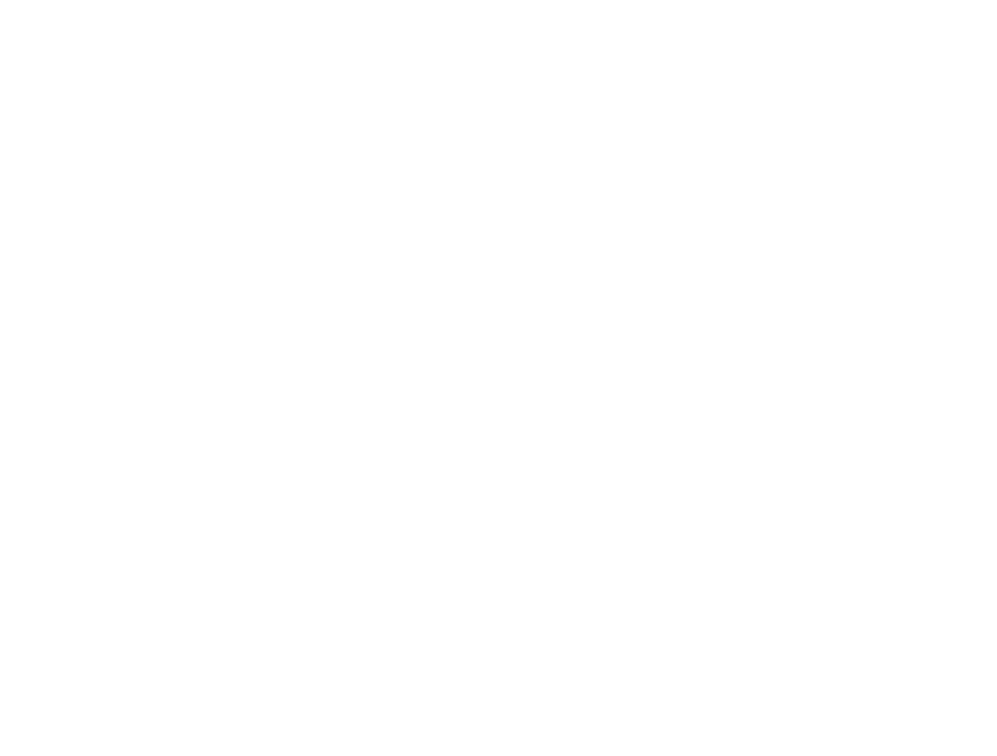
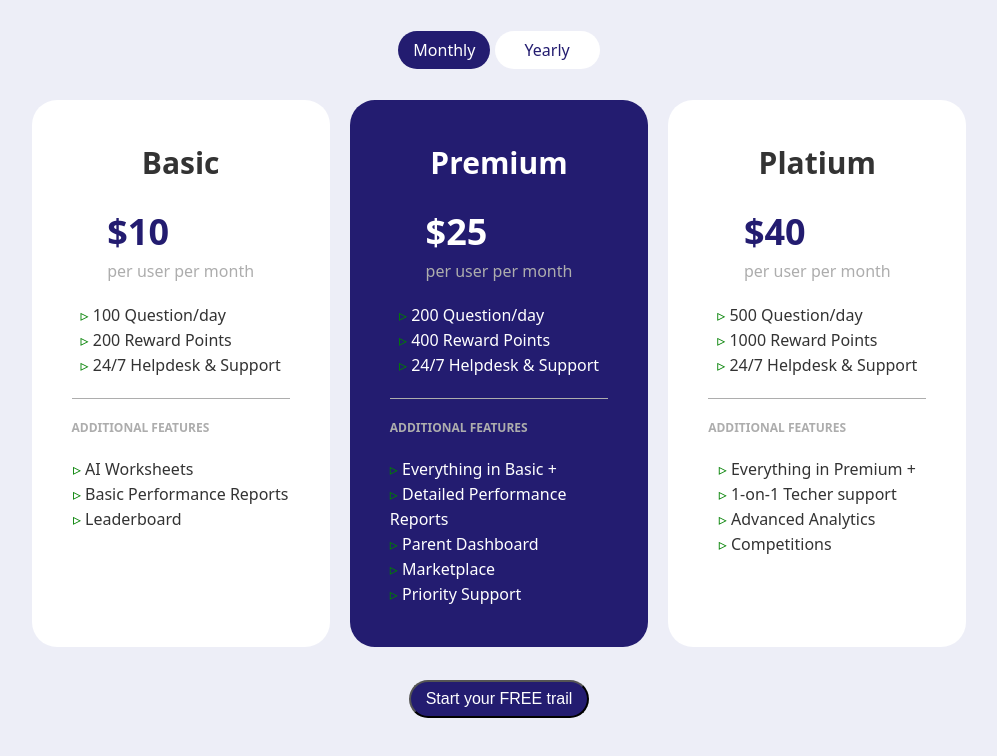
Before and after one commit to hieudthd/f8-zoom-day-6, a plain HTML site: page pricing-flex.html in a window 1280 px wide. Shown: the whole page, without its empty margins (141-1138 px from the left). Drawn offline with Linux system fonts and the light colour scheme.

Commit message:
commit bai 2 pricingtable

```diff
--- a/css/style.css
+++ b/css/style.css
@@ -326,9 +326,7 @@ label:has(+ input:required):after {
 }
 
 /* CSS pricing-table */
-.wrapper {
-    width: 100vw;
-    height: 100vh;
+.pricing-body {
     background: #edeef7;
 }
 
@@ -342,27 +340,30 @@ label:has(+ input:required):after {
 .pricing-footer {
     text-align: center;
 }
+.pricing-body{
+    display: flex;
+    justify-content: center;
+    gap: 20px;
+}
 
 .pricing-plan {
-    width: 300px;
-    min-height: 500px;
     background: #fff;
-    display: inline-block;
     border-radius: 25px;
     text-align: left;
     padding: 40px;
-    vertical-align: middle;
+    display: flex;
+    flex-direction: column;
+    gap: 20px;
+    align-items: center;
+    flex-grow: 1;
+    flex-basis: 0;
 }
 .pricing-plan:hover {
     box-shadow: 3px 5px 10px rgb(35, 28, 112, 0.4);
 }
 
 .pricing-body .pricing-plan:nth-child(2) {
-    margin-left: 20px;
-    margin-right: 20px;
     background-color: #231c70;
-    width: 320px;
-    min-height: 540px;
     color: #fff;
 }
 
@@ -387,15 +388,12 @@ label:has(+ input:required):after {
 }
 
 .plan-title {
-    font-size: 28px;
+    font-size: 3rem;
     font-weight: 700;
-    margin-bottom: 30px;
 }
 .plan-price {
     font-size: 36px;
     font-weight: 700;
-
-    margin-bottom: 10px;
 }
 
 .pricing-body .pricing-plan:not(:nth-child(2)) .plan-price {
@@ -406,8 +404,6 @@ label:has(+ input:required):after {
     color: #adadad;
 }
 .plan-features {
-    margin-top: 20px;
-    margin-bottom: 20px;
     line-height: 25px;
 }
 .plan-features li::before {
@@ -415,8 +411,7 @@ label:has(+ input:required):after {
     color: green;
 }
 .additional-features {
-    margin-top: 20px;
-    margin-bottom: 10px;
+    align-self: stretch;
     padding-top: 20px;
     border-top: solid 1px #adadad;
     font-size: 12px;
--- a/pricing-flex.html
+++ b/pricing-flex.html
@@ -0,0 +1,102 @@
+<!doctype html>
+<html lang="en">
+
+<head>
+    <meta charset="UTF-8" />
+    <meta name="viewport" content="width=device-width, initial-scale=1.0" />
+    <link rel="stylesheet" href="css/reset.css" />
+    <link rel="stylesheet" href="css/style.css" />
+    <title>#3. Pricing Table</title>
+</head>
+
+<body class="pricing-body">
+    <div class="pricing-wrapper">
+        <div class="pricing-header">
+            <div class="box-term">
+                <a href="#" class="btn-pricing">Monthly</a>
+                <a href="#" class="btn-pricing btn-yearly">Yearly</a>
+            </div>
+        </div>
+
+        <div class="pricing-body">
+            <div class="pricing-plan">
+                <div class="plan-title">Basic</div>
+                <div class="plan-price-wrapper">
+                    <div class="plan-price">$10</div>
+                    <span class="per-user">per user per month</span>
+                </div>
+
+                <div class="plan-features">
+                    <ul>
+                        <li class="plan-feature-item">100 Question/day</li>
+                        <li class="plan-feature-item">200 Reward Points</li>
+                        <li class="plan-feature-item">24/7 Helpdesk & Support</li>
+                    </ul>
+                </div>
+                <div class="additional-features">ADDITIONAL FEATURES</div>
+                <div class="plan-features">
+                    <ul>
+                        <li class="plan-feature-item">AI Worksheets</li>
+                        <li class="plan-feature-item">Basic Performance Reports</li>
+                        <li class="plan-feature-item">Leaderboard</li>
+                    </ul>
+                </div>
+            </div>
+            <div class="pricing-plan">
+                <div class="plan-title">Premium</div>
+                <div class="plan-price-wrapper">
+                    <div class="plan-price">$25</div>
+                    <span class="per-user">per user per month</span>
+                </div>
+                <div class="plan-features">
+                    <ul>
+                        <li class="plan-feature-item">200 Question/day</li>
+                        <li class="plan-feature-item">400 Reward Points</li>
+                        <li class="plan-feature-item">24/7 Helpdesk & Support</li>
+                    </ul>
+                </div>
+                <div class="additional-features">ADDITIONAL FEATURES</div>
+                <div class="plan-features">
+                    <ul>
+                        <li class="plan-feature-item">Everything in Basic +</li>
+                        <li class="plan-feature-item">Detailed Performance Reports</li>
+                        <li class="plan-feature-item">Parent Dashboard</li>
+                        <li class="plan-feature-item">Marketplace</li>
+                        <li class="plan-feature-item">Priority Support</li>
+                    </ul>
+                </div>
+            </div>
+            <div class="pricing-plan">
+                <div class="plan-title">Platium</div>
+                <div class="plan-price-wrapper">
+                    <div class="plan-price">$40</div>
+                    <span class="per-user">per user per month</span>
+                </div>
+                <div class="plan-features">
+                    <ul>
+                        <li class="plan-feature-item">500 Question/day</li>
+                        <li class="plan-feature-item">1000 Reward Points</li>
+                        <li class="plan-feature-item">24/7 Helpdesk & Support</li>
+                    </ul>
+                </div>
+                <div class="additional-features">ADDITIONAL FEATURES</div>
+                <div class="plan-features">
+                    <ul>
+                        <li class="plan-feature-item">Everything in Premium +</li>
+                        <li class="plan-feature-item">1-on-1 Techer support</li>
+                        <li class="plan-feature-item">Advanced Analytics</li>
+                        <li class="plan-feature-item">Competitions</li>
+                    </ul>
+                </div>
+            </div>
+
+        </div>
+        <div class="pricing-footer">
+            <div class="center">
+                <button class="btn-pricing">Start your FREE trail</button>
+            </div>
+        </div>
+    </div>
+</body>
+
+</html>
```
